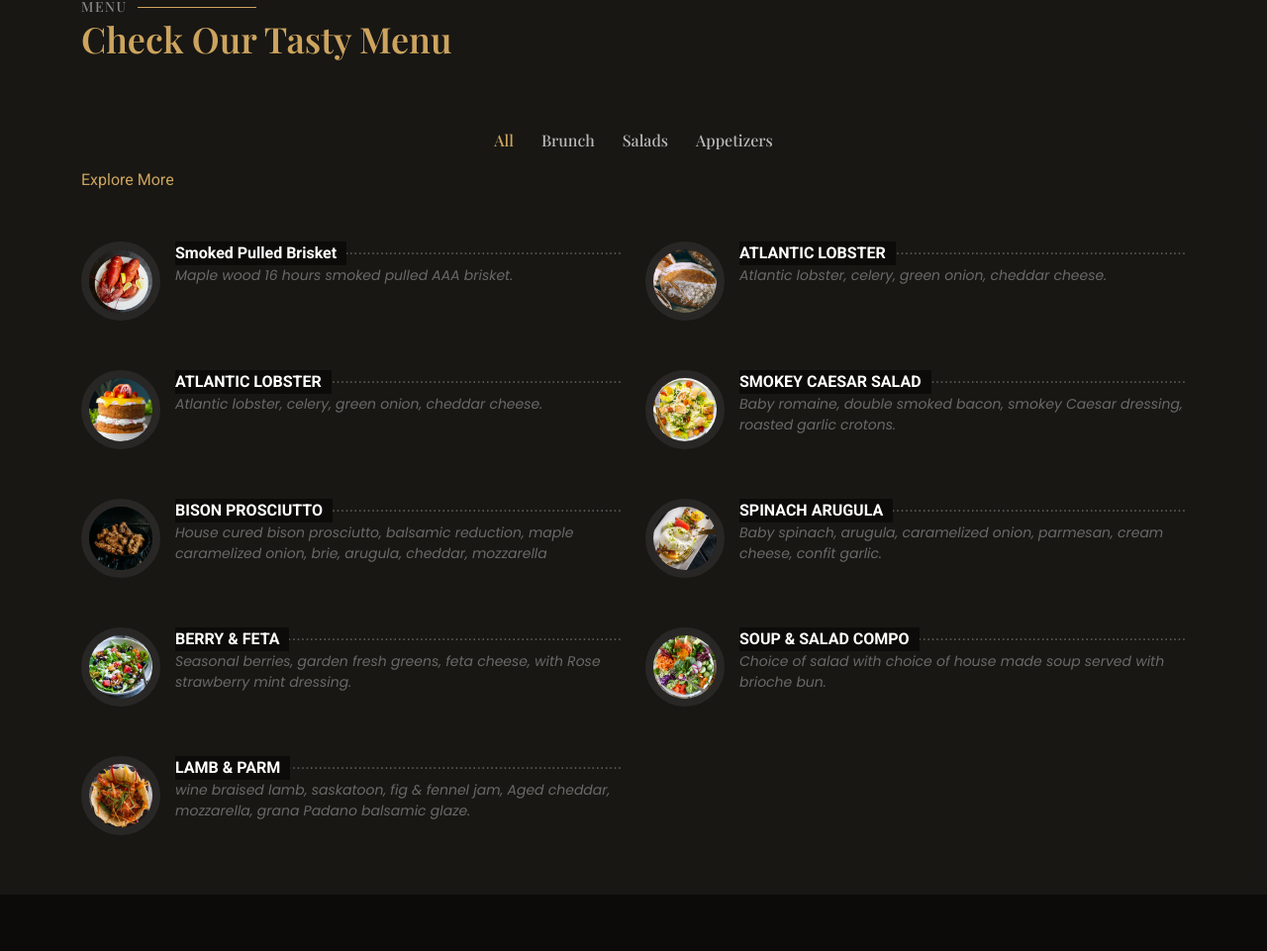
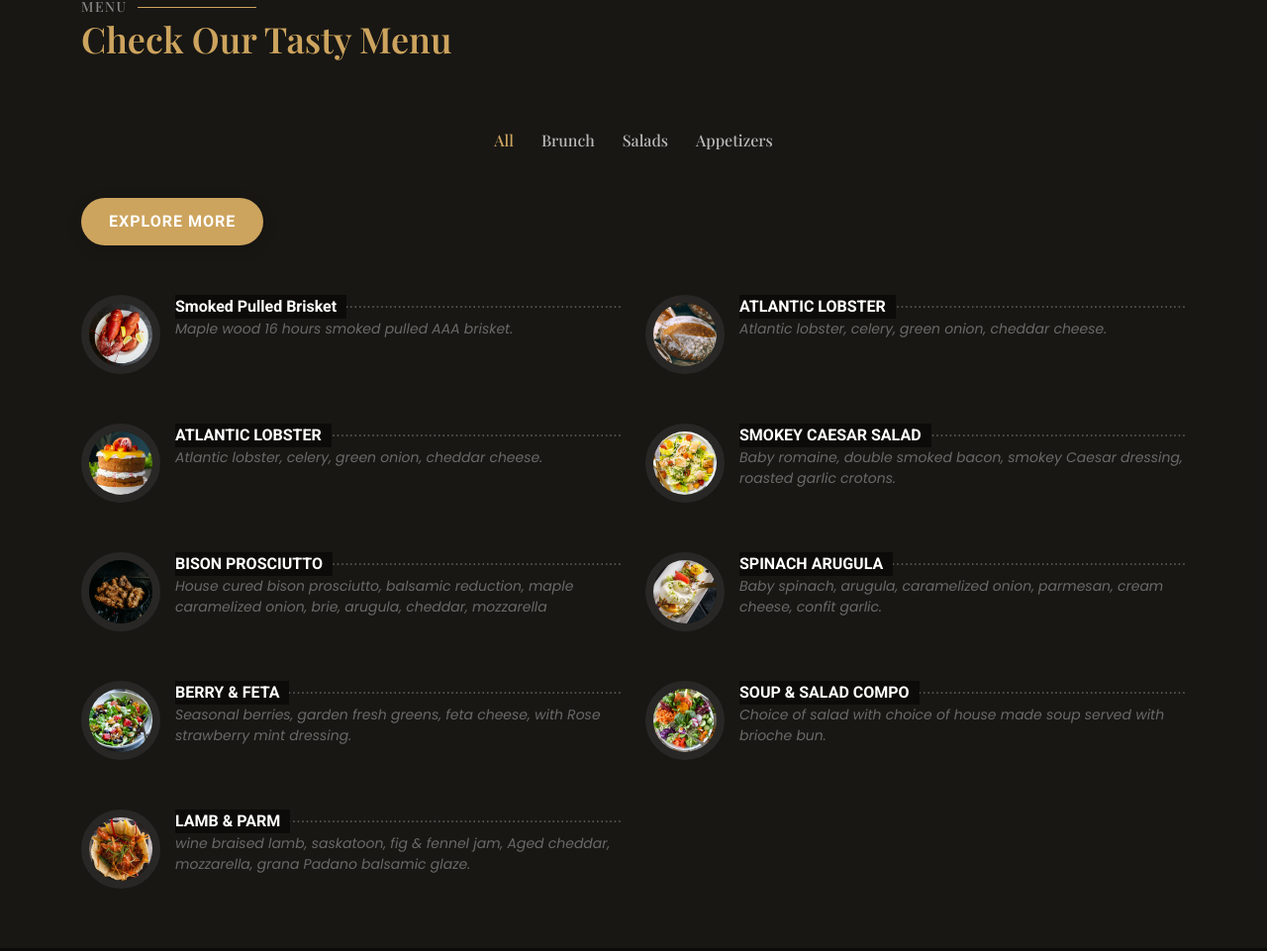
Before and after one commit to DigiVizta/sprouts, a plain HTML site: page index.html in a window 1280 px wide. Shown: the part 1907-2868 px from the top of the page at 99% size. Drawn offline with nearby package versions, Linux system fonts and the light colour scheme; a web font is replaced by a local one.

Commit message:
Update main.css

```diff
--- a/assets/css/main.css
+++ b/assets/css/main.css
@@ -1170,6 +1170,29 @@ section,
   position: relative;
 }
 
+/* Explore More Button */
+.menu .explore-btn {
+  display: inline-block;
+  margin-top: 30px;
+  padding: 12px 28px;
+  font-size: 16px;
+  font-weight: 600;
+  color: #fff;
+  background: var(--accent-color, #cda45e);
+  border-radius: 50px;
+  text-transform: uppercase;
+  letter-spacing: 1px;
+  transition: all 0.3s ease;
+  box-shadow: 0 4px 14px rgba(0, 0, 0, 0.15);
+}
+
+.menu .explore-btn:hover {
+  background: color-mix(in srgb, var(--accent-color), black 20%);
+  transform: translateY(-3px);
+  box-shadow: 0 6px 18px rgba(0, 0, 0, 0.25);
+}
+
+
 .menu .menu-content::after {
   content: "......................................................................" "...................................................................." "....................................................................";
   position: absolute;
```
